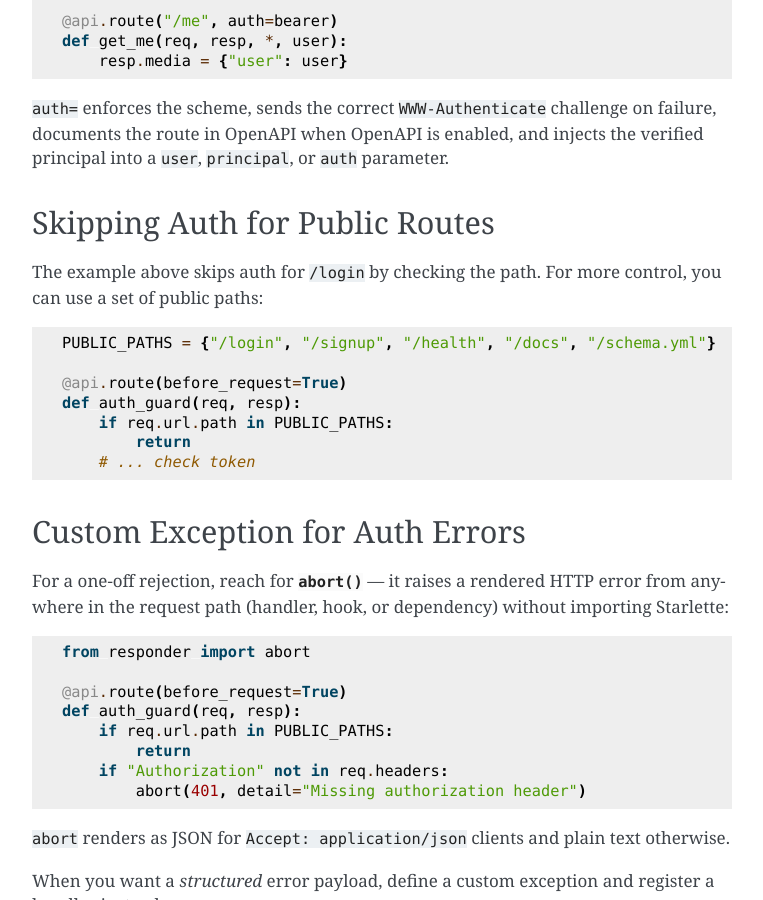
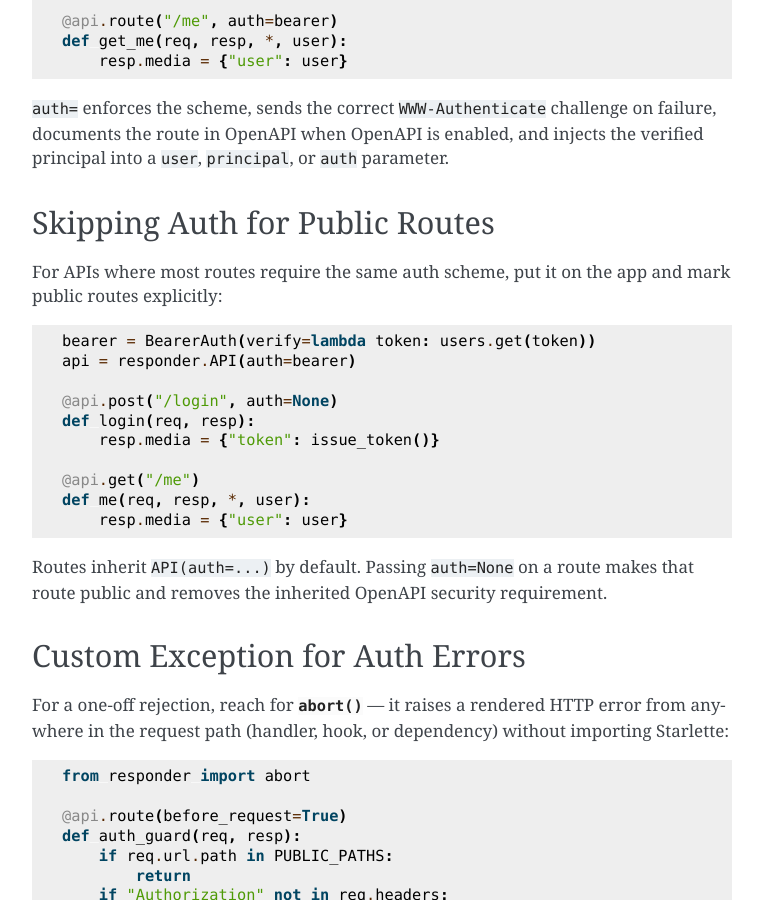
Before and after one commit to kennethreitz/responder, a Sphinx documentation site: the page built from docs/source/tutorial-auth.rst, in a window 1280 px wide and 900 px high, scrolled down 2684 px. Shown: the whole window, without its empty margins (378-1141 px from the left). Built offline with Sphinx 7.4.7, drawn with Linux system fonts in a browser that asks for light colours.

Commit message:
Add app-level auth defaults

```diff
--- a/docs/source/api.rst
+++ b/docs/source/api.rst
@@ -311,6 +311,10 @@ handler parameter::
     def me(req, resp, *, user):
         resp.media = {"user": user}
 
+Use ``API(auth=bearer)`` when most routes share the same auth scheme. Routes
+inherit the app auth by default; pass ``auth=None`` on public routes such as
+``/login`` or ``/health``.
+
 
 Background Queue
 ----------------
--- a/docs/source/tutorial-auth.rst
+++ b/docs/source/tutorial-auth.rst
@@ -138,16 +138,22 @@ the verified principal into a ``user``, ``principal``, or ``auth`` parameter.
 Skipping Auth for Public Routes
 --------------------------------
 
-The example above skips auth for ``/login`` by checking the path. For
-more control, you can use a set of public paths::
+For APIs where most routes require the same auth scheme, put it on the app and
+mark public routes explicitly::
 
-    PUBLIC_PATHS = {"/login", "/signup", "/health", "/docs", "/schema.yml"}
+    bearer = BearerAuth(verify=lambda token: users.get(token))
+    api = responder.API(auth=bearer)
 
-    @api.route(before_request=True)
-    def auth_guard(req, resp):
-        if req.url.path in PUBLIC_PATHS:
-            return
-        # ... check token
+    @api.post("/login", auth=None)
+    def login(req, resp):
+        resp.media = {"token": issue_token()}
+
+    @api.get("/me")
+    def me(req, resp, *, user):
+        resp.media = {"user": user}
+
+Routes inherit ``API(auth=...)`` by default. Passing ``auth=None`` on a route
+makes that route public and removes the inherited OpenAPI security requirement.
 
 
 Custom Exception for Auth Errors
```
Also changed, not shown: README.md (+7 -0 lines), 2 other files.
